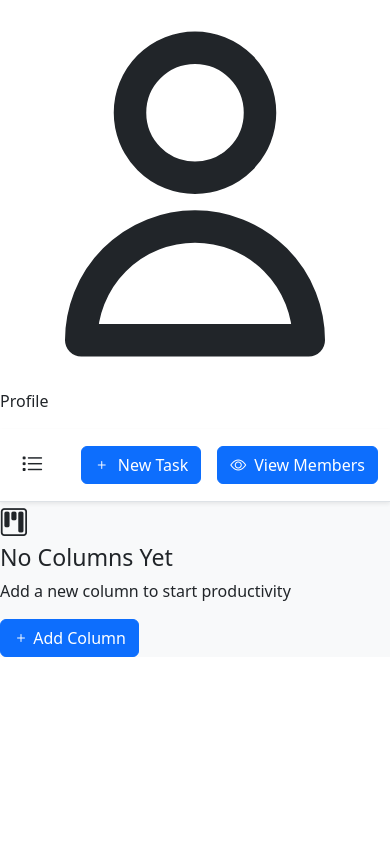
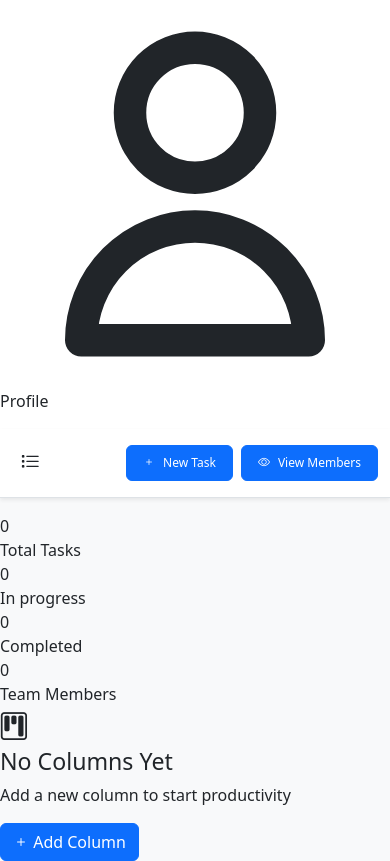
Before and after one commit to Ryacat423/python-flask, a Flask app: template templates/main/project_detail.html in a window 390 px wide. Shown: the part 1625-2486 px from the top of the page. Before the commit the page ends 2282 px from the top, so only its background shows below. Run offline with Flask 3, Linux system fonts and the light colour scheme; the template is opened without the code that fills it, so the values that code supplies are empty; parts of the project's set-up code (start-up, migrations or seed data) failed here and were passed over; some libraries are stand-ins or nearby versions.

Commit message:
added the statistics in the kanban board interface

```diff
--- a/templates/main/project_detail.html
+++ b/templates/main/project_detail.html
@@ -8,43 +8,41 @@
 {% block content %}
     <header class="bg-white border-bottom shadow-sm">
         <div class="container py-3">
-        <div class="d-flex justify-content-between align-items-center">
-        <div class="d-flex align-items-center gap-3">
-            <div class="d-flex align-items-center justify-content-center bg-gradient rounded p-2"
-                style="width: 40px; height: 40px; background: linear-gradient(to right, #3b82f6, #9333ea);">
-                <i class="bi bi-list-task fs-3"></i>
+            <div class="d-flex flex-wrap justify-content-between align-items-center gap-3">
+            <div class="d-flex align-items-center gap-3 flex-grow-1">
+                <div class="d-flex align-items-center justify-content-center rounded p-2"
+                    style="width: clamp(36px, 4vw, 48px); height: clamp(36px, 4vw, 48px); ">
+                <i class="bi bi-list-task" style="font-size: clamp(1.25rem, 2vw, 1.75rem);"></i>
                 </div>
                 <div>
-            <h1 class="h4 mb-0 fw-bold text-dark">{{project.project_name}}</h1>
-            <p class="small text-muted mb-0">{{project.description}}</p>
+                <h1 class="fw-bold text-dark mb-0"
+                    style="font-size: clamp(1.25rem, 2.5vw, 1.75rem);">
+                    {{ project.project_name }}
+                </h1>
+                <p class="text-muted mb-0"
+                    style="font-size: clamp(0.75rem, 1.5vw, 0.875rem);">
+                    {{ project.description }}
+                </p>
                 </div>
             </div>
-
-        <div class="d-flex align-items-center gap-3">
-            <button class="btn btn-primary d-flex align-items-center gap-2">
+            <div class="d-flex align-items-center gap-2 flex-wrap">
+                <button class="btn btn-primary d-flex align-items-center gap-2 px-3 py-2"
+                        style="font-size: clamp(0.75rem, 1.6vw, 0.875rem);">
                 <i class="bi bi-plus"></i>
                 <span>New Task</span>
                 </button>
 
-            <button class="btn btn-primary d-flex align-items-center gap-2">
+                <button class="btn btn-primary d-flex align-items-center gap-2 px-3 py-2"
+                        style="font-size: clamp(0.75rem, 1.6vw, 0.875rem);">
                 <i class="bi bi-eye"></i>
                 <span>View Members</span>
                 </button>
-            <!-- <div class="d-flex">
-            <div class="rounded-circle bg-primary d-flex align-items-center justify-content-center text-white fw-semibold me-n2"
-                style="width: 32px; height: 32px; font-size: 0.75rem;">JD</div>
-            <div class="rounded-circle bg-success d-flex align-items-center justify-content-center text-white fw-semibold me-n2"
-                style="width: 32px; height: 32px; font-size: 0.75rem;">SM</div>
-            <div class="rounded-circle bg-warning d-flex align-items-center justify-content-center text-white fw-semibold me-n2"
-                style="width: 32px; height: 32px; font-size: 0.75rem;">AL</div>
-            <div class="rounded-circle bg-light d-flex align-items-center justify-content-center text-secondary fw-semibold"
-                style="width: 32px; height: 32px; font-size: 0.75rem;">+3</div>
-            </div> -->
             </div>
-
+            <!-- <div class="d-flex"> <div class="rounded-circle bg-primary d-flex align-items-center justify-content-center text-white fw-semibold me-n2" style="width: 32px; height: 32px; font-size: 0.75rem;">JD</div> <div class="rounded-circle bg-success d-flex align-items-center justify-content-center text-white fw-semibold me-n2" style="width: 32px; height: 32px; font-size: 0.75rem;">SM</div> <div class="rounded-circle bg-warning d-flex align-items-center justify-content-center text-white fw-semibold me-n2" style="width: 32px; height: 32px; font-size: 0.75rem;">AL</div> <div class="rounded-circle bg-light d-flex align-items-center justify-content-center text-secondary fw-semibold" style="width: 32px; height: 32px; font-size: 0.75rem;">+3</div> </div> -->
             </div>
         </div>
     </header>
+
 
     <!-- <div class="kanban-column">
         <div class="card d-flex align-items-center justify-content-center text-center border-dashed bg-light"
@@ -55,7 +53,24 @@
             </div>
         </div>
     </div> -->
-
+    <div class="stats-grid mt-3">
+        <div class="stat-card">
+        <div class="stat-number">{{ stats.total_projects if stats else 0 }}</div>
+        <div class="stat-label">Total Tasks</div>
+        </div>
+        <div class="stat-card active">
+        <div class="stat-number">{{ stats.active_projects if stats else 0 }}</div>
+        <div class="stat-label">In progress</div>
+        </div>
+        <div class="stat-card">
+        <div class="stat-number">{{ stats.completed_projects if stats else 0 }}</div>
+        <div class="stat-label">Completed</div>
+        </div>
+        <div class="stat-card">
+        <div class="stat-number">{{ stats.on_hold_projects if stats else 0 }}</div>
+        <div class="stat-label">Team Members</div>
+        </div>
+    </div>
     {% if not columns %}
         <div class="empty-state">
             <div class="empty-state-content">
```
Lines whose indentation alone changed are shown as unchanged.
